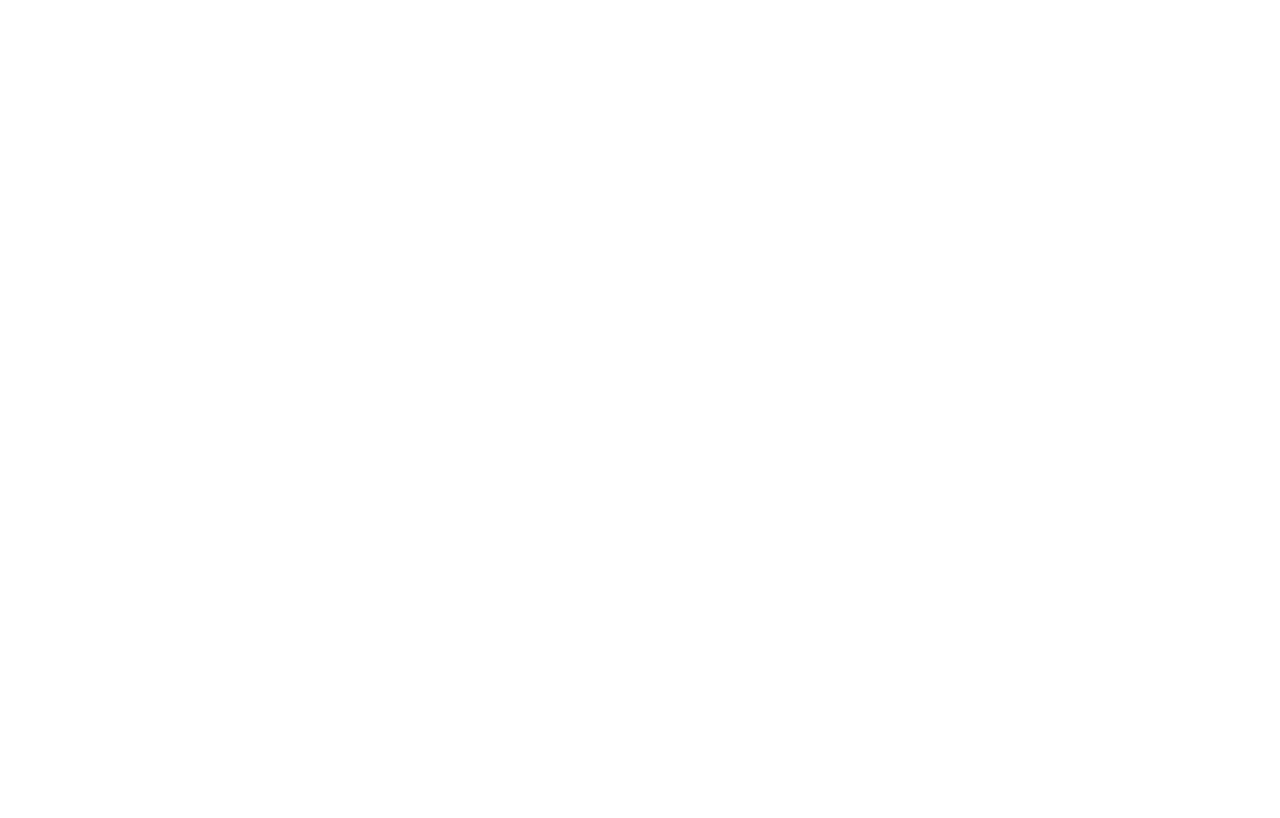
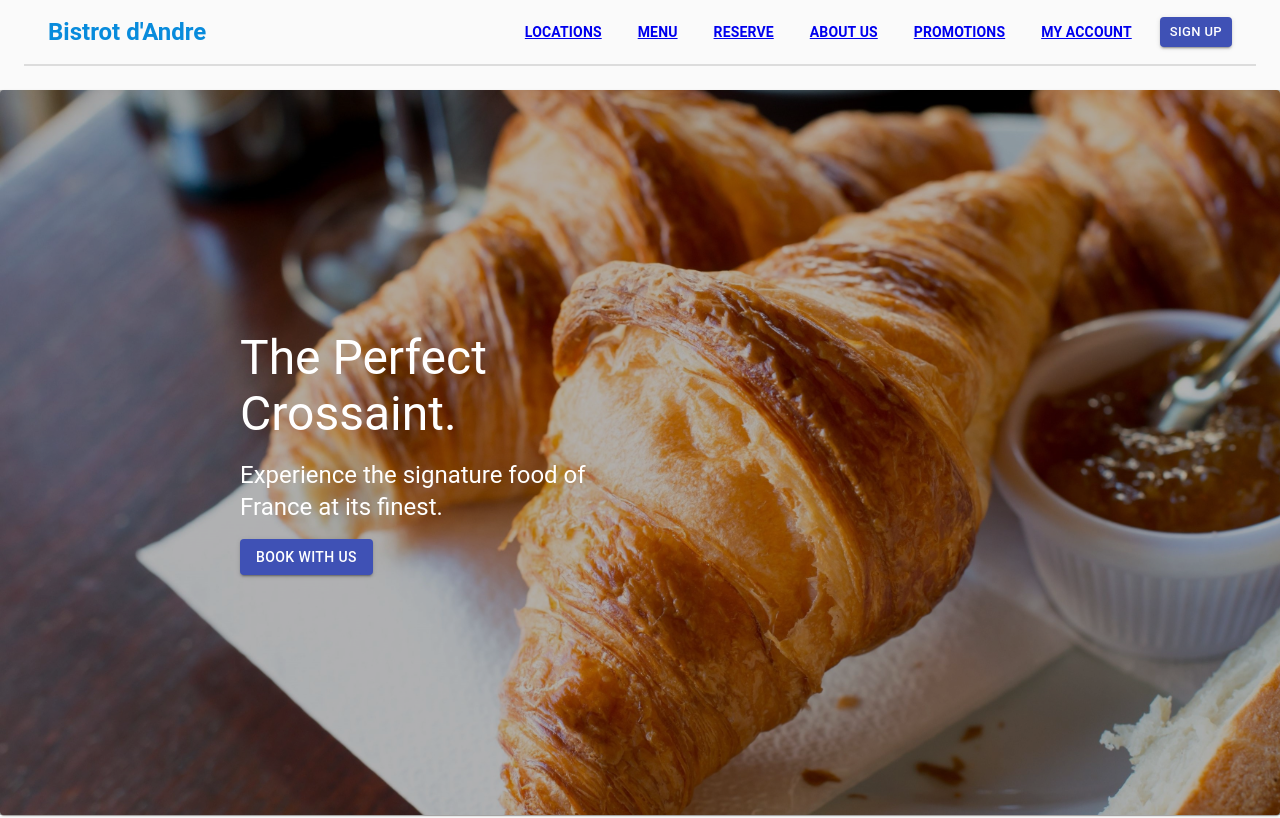
Before and after one commit to oSirhcel/SES10_eRestaurant, a React (Create React App) app in the folder frontend/client/: page /landing in a window 1280 px wide. Shown: the top 818 px of the page. Built offline with nearby package versions, Linux system fonts and the light colour scheme.

Commit message:
readded imports

```diff
--- a/frontend/client/src/components/landingPage/feature.js
+++ b/frontend/client/src/components/landingPage/feature.js
@@ -1,40 +1,36 @@
-import React from 'react';
-import PropTypes from 'prop-types';
-import { makeStyles } from '@material-ui/core/styles';
-import Paper from '@material-ui/core/Paper';
-import Typography from '@material-ui/core/Typography';
-import Grid from '@material-ui/core/Grid';
-import Button from '@material-ui/core/Button';
+import React from "react";
+import PropTypes from "prop-types";
+import { makeStyles } from "@material-ui/core/styles";
+import Paper from "@material-ui/core/Paper";
+import Typography from "@material-ui/core/Typography";
+import Grid from "@material-ui/core/Grid";
+import Button from "@material-ui/core/Button";
 
 const useStyles = makeStyles((theme) => ({
-root: {
-
-},
-    mainFeaturedPost: {
-
-    position: 'relative',
+  root: {},
+  mainFeaturedPost: {
+    position: "relative",
     backgroundColor: theme.palette.grey[800],
     color: theme.palette.common.white,
-    marginBottom: theme.spacing(3),
-    marginTop: theme.spacing(1),
-    backgroundSize: 'cover',
-    backgroundRepeat: 'no-repeat',
-    backgroundPosition: 'centre',
-
+    marginBottom: theme.spacing(0),
+    marginTop: theme.spacing(3),
+    backgroundSize: "cover",
+    backgroundRepeat: "no-repeat",
+    backgroundPosition: "centre",
   },
   overlay: {
-    position: 'absolute',
+    position: "absolute",
     top: 0,
     bottom: 0,
     right: 0,
     left: 0,
-    backgroundColor: 'rgba(0,0,0,.3)',
+    backgroundColor: "rgba(0,0,0,.3)",
   },
   mainFeaturedPostContent: {
-    position: 'relative',
+    position: "relative",
     padding: theme.spacing(1),
-    [theme.breakpoints.up('md')]: {
-      padding: theme.spacing(32),
+    [theme.breakpoints.up("md")]: {
+      padding: theme.spacing(30),
       paddingRight: 0,
     },
   },
@@ -45,13 +41,31 @@ export default function MainFeaturedPost(props) {
   const { post } = props;
 
   return (
-    <Paper className={classes.mainFeaturedPost} style={{ backgroundImage: `url(${process.env.PUBLIC_URL + '/assets/Croissant.jpg'})` }}>
-      {<img style={{ display: 'none' }} src={post.image} alt={post.imageText} />}
+    <Paper
+      className={classes.mainFeaturedPost}
+      style={{
+        backgroundImage: `url(${
+          process.env.PUBLIC_URL + "/assets/Croissant.jpg"
+        })`,
+      }}
+    >
+      {
+        <img
+          style={{ display: "none" }}
+          src={post.image}
+          alt={post.imageText}
+        />
+      }
       <div className={classes.overlay} />
       <Grid container>
         <Grid item md={6}>
           <div className={classes.mainFeaturedPostContent}>
-            <Typography component="h1" variant="h3" color="inherit" gutterBottom>
+            <Typography
+              component="h1"
+              variant="h3"
+              color="inherit"
+              gutterBottom
+            >
               {post.title}
             </Typography>
             <Typography variant="h5" color="inherit" paragraph>
--- a/frontend/client/src/components/landingPage/landing.js
+++ b/frontend/client/src/components/landingPage/landing.js
@@ -4,7 +4,8 @@ import CssBaseline from "@material-ui/core/CssBaseline";
 import Container from "@material-ui/core/Container";
 import Header from "../margins/header";
 import Footer from "../margins/footer";
-import MainFeaturedPost from "./components/landingPage/feature.js";
+import MainFeaturedPost from "./feature";
+import MainDescription from "./mainDescription";
 
 const useStyles = makeStyles((theme) => ({
   root: {
@@ -20,23 +21,14 @@ const mainFeaturedPost = {
   buttonText: "Book with us",
 };
 
-const sections = [
-  { title: "LOCATIONS", url: "#" },
-  { title: "MENU", url: "#" },
-  { title: "RESERVE", url: "#" },
-  { title: "ABOUT US", url: "#" },
-  { title: "PROMOTIONS", url: "#" },
-  { title: "MY ACCOUNT", url: "#" },
-];
-
-export default function App() {
+export default function LandingPage() {
   const classes = useStyles();
   return (
     <div className={classes.root}>
       <React.Fragment>
         <CssBaseline />
         <Container maxWidth="lg">
-          <Header title="Le Bistrot d'Andre" sections={sections} />
+          <Header />
         </Container>
         <main>
           <MainFeaturedPost post={mainFeaturedPost} />
--- a/frontend/client/src/components/routing/Routes.js
+++ b/frontend/client/src/components/routing/Routes.js
@@ -1,9 +1,10 @@
 import React from "react";
 import { Route, Switch } from "react-router-dom";
+import { BrowserRouter as Router } from "react-router-dom";
+import Alert from "../layout/Alert";
 import RegisterCustomer from "../Register/customer";
 import RegisterStaff from "../Register/staff";
-import { BrowserRouter as Router } from "react-router-dom";
-import Alert from "../layout/Alert";
+import LandingPage from "../landingPage/landing";
 
 const Routes = (props) => {
   return (
@@ -12,6 +13,7 @@ const Routes = (props) => {
       <Router>
         <Route exact path="/register" component={RegisterCustomer} />
         <Route exact path="/registerStaff" component={RegisterStaff} />
+        <Route exact path="/landing" component={LandingPage} />
       </Router>
     </section>
   );
```
